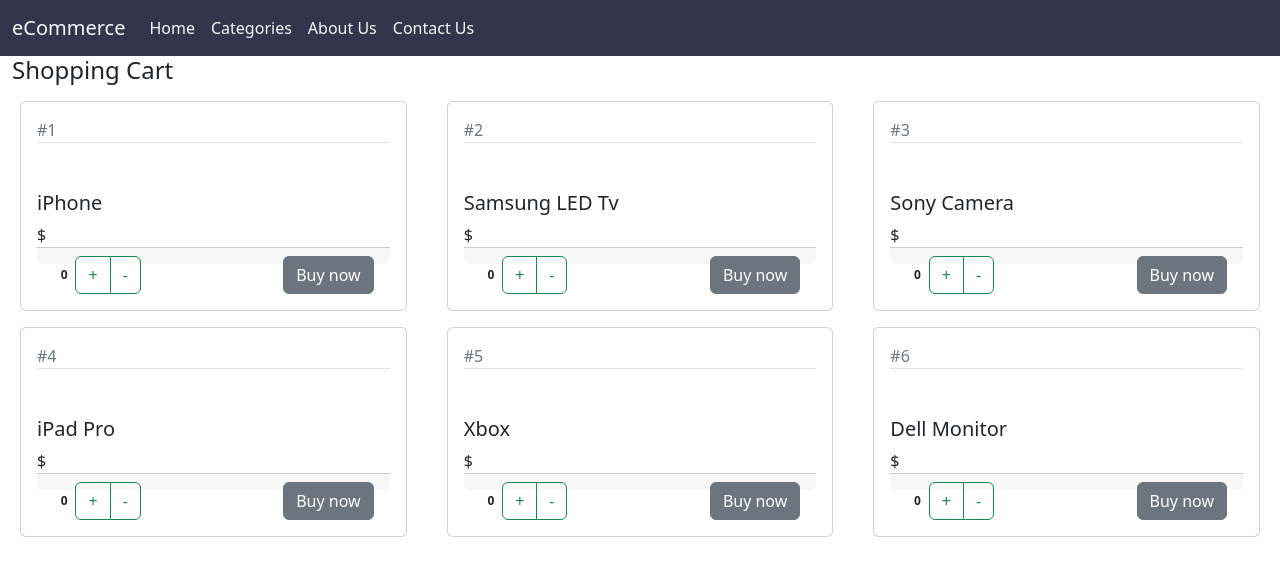
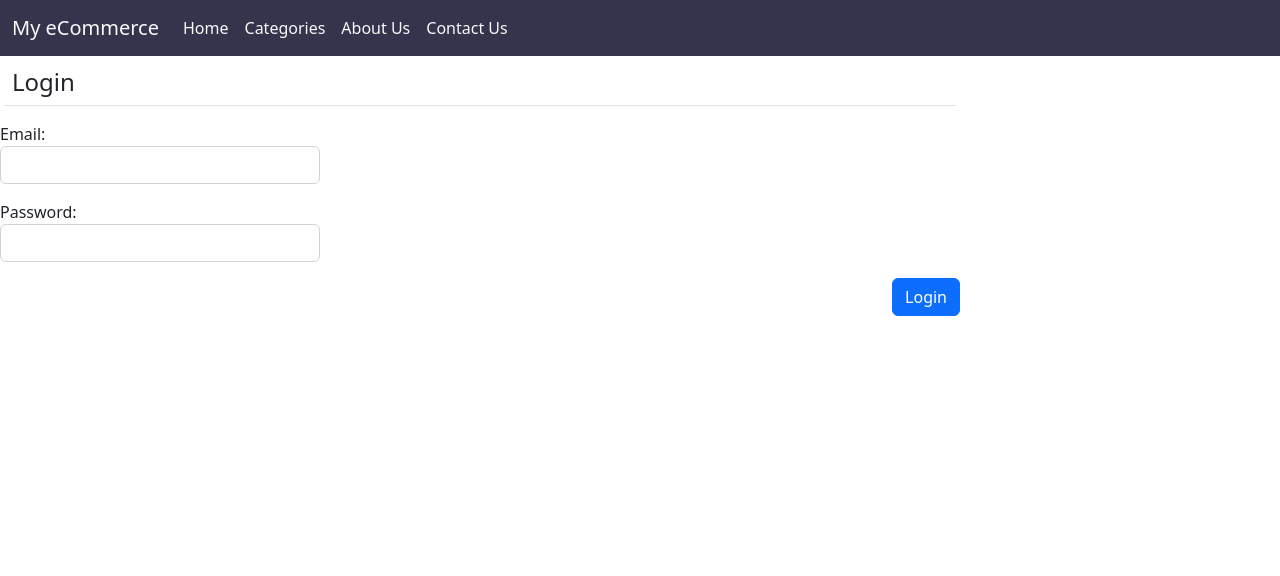
Before and after one commit to shivam-ssllp/react, a React (Create React App) app in the folder my-first-app/: page / in a window 1280 px wide. Shown: the top 576 px of the page. Built offline with nearby package versions, Linux system fonts and the light colour scheme.

Commit message:
Section 5 complete

```diff
--- a/my-first-app/package.json
+++ b/my-first-app/package.json
@@ -7,6 +7,7 @@
     "@testing-library/react": "^13.4.0",
     "@testing-library/user-event": "^13.5.0",
     "bootstrap": "^5.2.3",
+    "font-awesome": "^4.7.0",
     "react": "^18.2.0",
     "react-dom": "^18.2.0",
     "react-scripts": "5.0.1",
--- a/my-first-app/src/App.jsx
+++ b/my-first-app/src/App.jsx
@@ -1,14 +1,15 @@
 import React, { Component } from "react";
 // import MainContent from "./mainContent";
 import Navbar from "./navbar";
-import ShoppingCart from "./shoppingCart";
+// import ShoppingCart from "./shoppingCart";
+import Form from "./form";
 
 export default class App extends Component {
   render() {
     return (
       <React.Fragment>
         <Navbar />
-        <ShoppingCart />
+        <Form />
       </React.Fragment>
     );
   }
--- /dev/null
+++ b/my-first-app/src/form.jsx
@@ -0,0 +1,68 @@
+import React, { Component } from "react";
+
+export default class Form extends Component {
+  constructor(props) {
+    super(props);
+    this.state = { email: "", password: "", message: "" };
+  }
+  render() {
+    return (
+      <div className="col-lg-9">
+        <h4 className="m-1 p-2 border-bottom">Login</h4>
+
+        {/* Email */}
+        <div className="form-group form-row col-lg-4 my-3">
+          <label className="">Email:</label>
+          <input
+            type="email"
+            className="form-control"
+            value={this.state.email}
+            onChange={(event) => {
+              this.setState({ email: event.target.value });
+            }}
+          />
+        </div>
+
+        {/* Password */}
+        <div className="form-group form-row col-lg-4 my-3">
+          <label className="">Password:</label>
+          <input
+            type="password"
+            className="form-control"
+            value={this.state.password}
+            onChange={(event) => {
+              this.setState({ password: event.target.value });
+            }}
+          />
+        </div>
+
+        {/* Button */}
+        {this.state.message}
+        <button
+          className="btn btn-primary float-end"
+          onClick={this.onLoginClick}
+        >
+          Login
+        </button>
+      </div>
+    );
+  }
+
+  onLoginClick = () => {
+    console.log(this.state);
+    if (
+      this.state.email === "shivssk786@gmail.com" &&
+      this.state.password === "charlie"
+    ) {
+      // Success
+      this.setState({
+        message: <span className="text-success">Successfully Logged-in</span>,
+      });
+    } else {
+      // Fail
+      this.setState({
+        message: <span className="text-danger">Login failed</span>,
+      });
+    }
+  };
+}
--- a/my-first-app/src/index.css
+++ b/my-first-app/src/index.css
@@ -11,3 +11,7 @@
   color: #ff0000;
   font-size: 30px;
 }
+
+.hand-icon {
+  cursor: pointer;
+}
--- a/my-first-app/src/index.js
+++ b/my-first-app/src/index.js
@@ -3,5 +3,6 @@
 import "bootstrap/dist/js/bootstrap";
 import "bootstrap/dist/css/bootstrap.css";
 import App from "./App.jsx";
+import "font-awesome/css/font-awesome.css";
 
 ReactDom.render(<App />, document.getElementById("root"));
--- a/my-first-app/src/navbar.jsx
+++ b/my-first-app/src/navbar.jsx
@@ -9,7 +9,7 @@
         <nav className="navbar navbar-expand-lg bg-light navbar-style">
           <div className="container-fluid">
             <a className="navbar-brand text-light" href="#">
-              eCommerce
+              My eCommerce
             </a>
             <button
               className="navbar-toggler"
--- a/my-first-app/src/product.jsx
+++ b/my-first-app/src/product.jsx
@@ -7,11 +7,21 @@
       <div className="col-lg-4">
         <div className="card m-2">
           <div className="card-body">
-            <div className="text-muted">#{this.state.product.id}</div>
+            <div className="text-muted mb-1">
+              #{this.state.product.id}
+              <span
+                className="pull-right hand-icon"
+                onClick={() => {
+                  this.props.onDelete(this.state.product);
+                }}
+              >
+                <i className="fa fa-times"></i>
+              </span>
+            </div>
             <h5 className="pt-5 border-top">
               {this.state.product.productName}
             </h5>
-            <div>${this.state.product.productPrice}</div>
+            <div>${this.state.product.price}</div>
             <div className="card-footer">
               <div className="float-start">
                 <span className="badge text-dark">
@@ -21,7 +31,7 @@
                   <button
                     className="btn btn-outline-success"
                     onClick={() => {
-                      this.props.onIncrement(this.state.product);
+                      this.props.onIncrement(this.state.product, 10);
                     }}
                   >
                     +
@@ -29,7 +39,7 @@
                   <button
                     className="btn btn-outline-success"
                     onClick={() => {
-                      this.props.onDecrement(this.state.product);
+                      this.props.onDecrement(this.state.product, 0);
                     }}
                   >
                     -
--- a/my-first-app/src/shoppingCart.jsx
+++ b/my-first-app/src/shoppingCart.jsx
@@ -24,6 +24,7 @@
                 product={prod}
                 onIncrement={this.handleIncrement}
                 onDecrement={this.handleDecrement}
+                onDelete={this.handleDelete}
               >
                 <button className="btn btn-secondary">Buy now</button>
               </Product>
@@ -35,21 +36,34 @@
   }
 
   // render method ends here
-  handleIncrement = (product) => {
+  handleIncrement = (product, maxValue) => {
     let allProducts = [...this.state.products];
     let index = allProducts.indexOf(product);
-    allProducts[index].quantity++;
+    if (allProducts[index].quantity < maxValue) {
+      allProducts[index].quantity++;
 
-    this.setState({ products: allProducts });
+      this.setState({ products: allProducts });
+    }
   };
 
-  handleDecrement = (product) => {
+  handleDecrement = (product, minValue) => {
     let allProducts = [...this.state.products];
     let index = allProducts.indexOf(product);
-    if (this.state.products.quantity > 1) {
+    if (allProducts[index].quantity > minValue) {
       allProducts[index].quantity--;
     }
 
     this.setState({ products: allProducts });
   };
+
+  handleDelete = (product) => {
+    let allProducts = [...this.state.products];
+    let index = allProducts.indexOf(product);
+
+    if (window.confirm("Are you Sure ??")) {
+      allProducts.splice(index, 1);
+
+      this.setState({ products: allProducts });
+    }
+  };
 }
```
Also changed, not shown: 1 other file (tests, documents, lock files or other folders).
